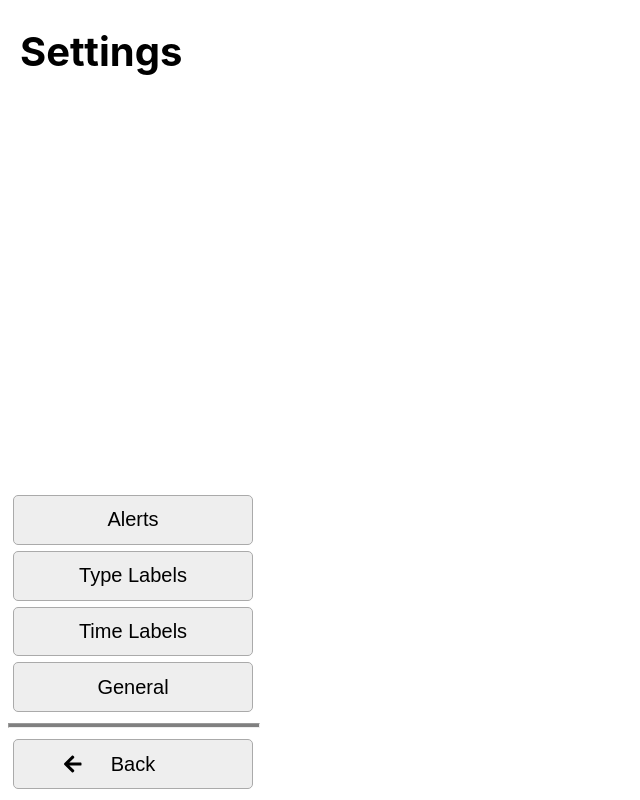
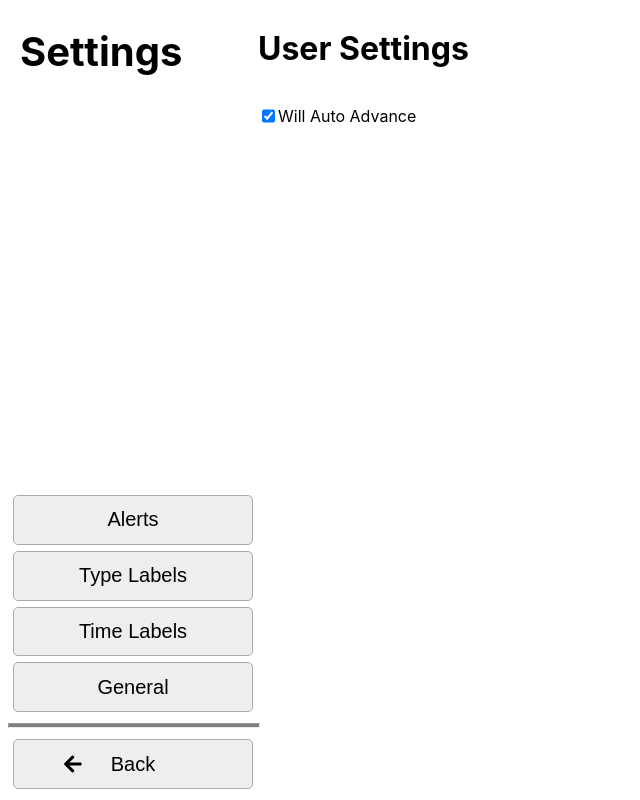
Before and after one commit to Kacper-Lubisz/TrayMaster, a React (Create React App) app: page / in a window 1280 px wide. Both pictures are taken after a click on the button "Settings". Shown: the whole page, without its empty margins (0-640 px from the left). Built offline with nearby package versions, Linux system fonts and the light colour scheme.

Commit message:
Implemented first user setting

```diff
--- a/src/core/App.tsx
+++ b/src/core/App.tsx
@@ -90,6 +90,7 @@ class App extends React.Component<unknown, AppState> {
                     this.state.user && this.state.warehouse ? <ShelfViewPage
                         openDialog={this.openDialog.bind(this)}
                         warehouse={this.state.warehouse}
+                        user={this.state.user}
                     /> : <Redirect to="/menu"/>
                 } exact/>
                 <Route path="/menu" component={() => (() => {
@@ -122,10 +123,8 @@ class App extends React.Component<unknown, AppState> {
 
                     } else if (!this.state.user) {
                         return <Redirect to={"/signin"}/>;
-
                     } else {
                         return <Redirect to={"/warehouses"}/>;
-
                     }
                 })()}/>
                 <Route path="/settings" component={() => (() => {
@@ -135,6 +134,7 @@ class App extends React.Component<unknown, AppState> {
                         return <Redirect to={"/warehouses"}/>;
                     } else {
                         return <SettingsPage
+                            user={this.state.user}
                             warehouse={this.state.warehouse}
                             openDialog={this.openDialog.bind(this)}
                         />;
--- a/src/core/Firebase/Authentication.ts
+++ b/src/core/Firebase/Authentication.ts
@@ -21,13 +21,15 @@ interface UserFields {
     isAdmin: boolean;
     name: string;
     lastWarehouseID: string;
+
+    willAutoAdvance: boolean;
 }
 
 export class User extends DatabaseObject<UserFields> {
     private warehouseSettings: DatabaseCollection<UserWarehouseSettings>;
 
     public constructor(id: string, fields?: UserFields) {
-        super(id, fields ?? {isAdmin: false, name: "", lastWarehouseID: ""});
+        super(id, fields ?? {isAdmin: false, name: "", lastWarehouseID: "", willAutoAdvance: true});
         this.warehouseSettings = new DatabaseCollection<UserWarehouseSettings>(Utils.joinPaths("users", id, "warehouses"), false);
     }
 
@@ -80,6 +82,16 @@ export class User extends DatabaseObject<UserFields> {
     public set name(name: string) {
         this.fields.name = name;
     }
+
+    public get willAutoAdvance(): boolean {
+        return this.fields.willAutoAdvance;
+    }
+
+    public set willAutoAdvance(willAutoAdvance: boolean) {
+        this.fields.willAutoAdvance = willAutoAdvance;
+    }
+
+
 }
 
 export class Authentication {
@@ -114,7 +126,8 @@ export class Authentication {
                 {
                     name: "Mock User",
                     lastWarehouseID: "MOCK_WAREHOUSE_0",
-                    isAdmin: true
+                    isAdmin: true,
+                    willAutoAdvance: true,
                 }).load();
             onSignIn?.call(this, this.currentUser);
         }
@@ -137,7 +150,8 @@ export class Authentication {
                 {
                     name: "Mock User",
                     lastWarehouseID: "",
-                    isAdmin: true
+                    isAdmin: true,
+                    willAutoAdvance: true,
                 }).load();
             this.onSignIn?.call(this, this.currentUser);
         }
@@ -154,7 +168,8 @@ export class Authentication {
                 {
                     name: "Mock User",
                     lastWarehouseID: "",
-                    isAdmin: true
+                    isAdmin: true,
+                    willAutoAdvance: true,
                 }).load();
             this.onSignIn?.call(this, this.currentUser);
         }
--- a/src/pages/SettingsPage.tsx
+++ b/src/pages/SettingsPage.tsx
@@ -5,10 +5,12 @@ import {FontAwesomeIcon} from "@fortawesome/react-fontawesome";
 import {faArrowLeft} from "@fortawesome/free-solid-svg-icons";
 import {Warehouse} from "../core/WarehouseModel/Layers/Warehouse";
 import {Dialog} from "../core/Dialog";
+import {User} from "../core/Firebase/Authentication";
 
 interface SettingsProps {
     openDialog: (dialog: Dialog) => void;
     warehouse: Warehouse | undefined;
+    user: User;
 }
 
 /**
@@ -41,6 +43,21 @@ class SettingsPage extends React.Component<RouteComponentProps & SettingsProps,
                         <p>Back</p>
                     </button>
                 </div>
+                <div className="settings-content">
+                    <h1>User Settings</h1>
+                    <div className="settings-setting">
+                        <input
+                            type="checkbox"
+                            checked={this.props.user.willAutoAdvance}
+                            onChange={async e => {
+                                this.props.user.willAutoAdvance = e.target.checked;
+                                await this.props.user.stage(true, true);
+                                this.forceUpdate();
+                            }}
+                        />
+                        <p>Will Auto Advance</p>
+                    </div>
+                </div>
             </div>
         );
     }
--- a/src/pages/ShelfViewPage.tsx
+++ b/src/pages/ShelfViewPage.tsx
@@ -41,6 +41,7 @@ import {getTextColorForBackground} from "../utils/getTextColorForBackground";
 import {buildErrorDialog, Dialog, DialogButtons, DialogTitle} from "../core/Dialog";
 import {trayComparisonFunction} from "../utils/sortCells";
 import _ from "lodash";
+import {User} from "../core/Firebase";
 
 
 /**
@@ -69,6 +70,7 @@ interface ShelfViewProps {
      */
     openDialog: (dialog: Dialog) => void;
     warehouse: Warehouse;
+    user: User;
 }
 
 interface ShelfViewState {
@@ -488,7 +490,11 @@ class ShelfViewPage extends React.Component<RouteComponentProps & ShelfViewProps
      */
     private async onCategorySelected(category: Category): Promise<void> {
 
-        this.getSelectedTrays(true, true, "cell").forEach((tray) => {
+        this.getSelectedTrays(
+            true,
+            true,
+            this.props.user.willAutoAdvance ? "cell" : null
+        ).forEach((tray) => {
             tray.category = category;
         });
         this.forceUpdate();
@@ -503,7 +509,11 @@ class ShelfViewPage extends React.Component<RouteComponentProps & ShelfViewProps
      */
     private async onExpirySelected(expiry: ExpiryRange): Promise<void> {
 
-        this.getSelectedTrays(true, true, "tray").forEach((tray) => {
+        this.getSelectedTrays(
+            true,
+            true,
+            this.props.user.willAutoAdvance ? "tray" : null
+        ).forEach((tray) => {
             tray.expiry = expiry;
         });
         this.forceUpdate();
@@ -530,7 +540,11 @@ class ShelfViewPage extends React.Component<RouteComponentProps & ShelfViewProps
      */
     private async applyDraftWeight(): Promise<void> {
 
-        this.getSelectedTrays(true, true, "tray").forEach((tray) => {
+        this.getSelectedTrays(
+            true,
+            true,
+            this.props.user.willAutoAdvance ? "tray" : null
+        ).forEach((tray) => {
             tray.weight = isNaN(Number(this.state.draftWeight)) ? undefined : Number(this.state.draftWeight);
         });
         this.forceUpdate();
--- a/src/styles/settings.scss
+++ b/src/styles/settings.scss
@@ -4,6 +4,22 @@
 
 .settings {
 
+}
+
+.settings-content {
+  position: fixed;
+  left: 258px;
+  bottom: 8px;
+  right: 8px;
+  top: 8px;
+
+  display: block;
+
+  > .settings-setting {
+    display: flex;
+    flex-direction: row;
+
+  }
 }
 
 .settings-header {
```
